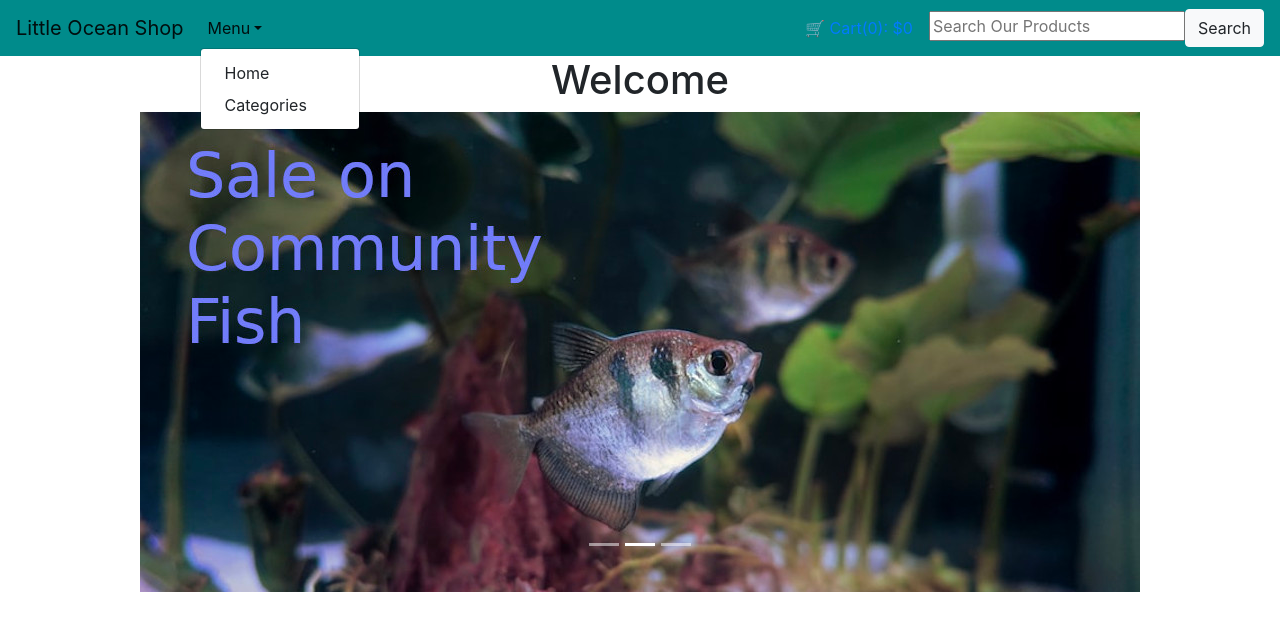
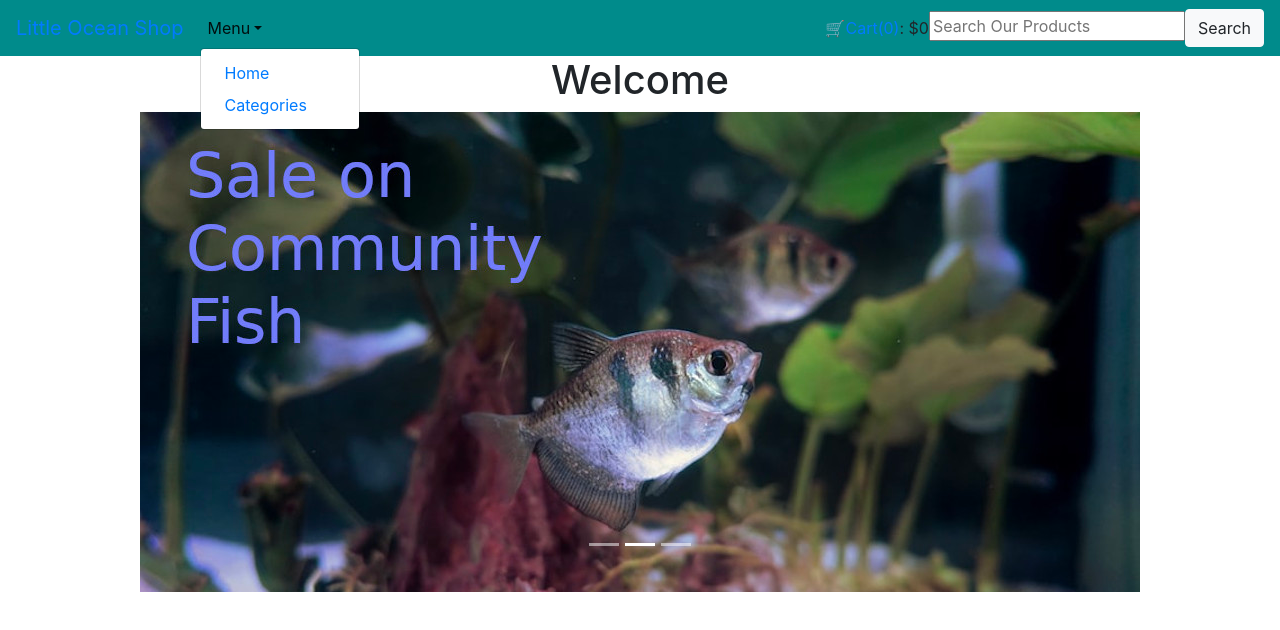
Before and after one commit to jehough/reactproject, a React (Create React App) app in the folder jsfrontend/: page / in a window 1280 px wide. Both pictures are taken after a click on the button "Menu". Shown: the top 630 px of the page. Built offline with nearby package versions, Linux system fonts and the light colour scheme.

Commit message:
fixes navbar problem that caused redux to not work properly

```diff
--- a/jsfrontend/package.json
+++ b/jsfrontend/package.json
@@ -13,6 +13,7 @@
     "react-redux": "^7.1.3",
     "react-scripts": "3.3.0",
     "redux": "^4.0.5",
+    "redux-persist": "^6.0.0",
     "redux-thunk": "^2.3.0"
   },
   "scripts": {
--- a/jsfrontend/src/App.js
+++ b/jsfrontend/src/App.js
@@ -17,6 +17,7 @@ import './bootstrap.css'
 
 function App() {
   return (
+
     <RootComponent />
   );
 }
--- a/jsfrontend/src/index.js
+++ b/jsfrontend/src/index.js
@@ -5,6 +5,7 @@ import App from './App';
 import * as serviceWorker from './serviceWorker';
 import { Provider } from 'react-redux';
 import { createStore, applyMiddleware } from 'redux';
+import {persistStore, persistReducer} from 'redux-persist';
 import thunk from 'redux-thunk'
 import cartReducer from './ducks/cart/reducers.js'
 
--- a/jsfrontend/src/views/containers/item_show.js
+++ b/jsfrontend/src/views/containers/item_show.js
@@ -1,6 +1,7 @@
 import React, {Component} from 'react';
 import DisplayTitle from '../components/title.js'
 import DisplayCard from '../components/display_card.js'
+import {Link} from 'react-router-dom'
 export default class ItemShow extends Component {
   constructor(){
     super()
--- a/jsfrontend/src/views/containers/navbar.js
+++ b/jsfrontend/src/views/containers/navbar.js
@@ -4,22 +4,22 @@ import Nav from 'react-bootstrap/Nav';
 import NavDropdown from 'react-bootstrap/NavDropdown';
 import SearchBar from './search_bar'
 import {connect} from 'react-redux'
-import {withRouter} from 'react-router-dom'
+import {Link, withRouter} from 'react-router-dom'
 
  class Navigation extends Component {
 
   render(){
     return(<Navbar variant="light" expand="lg" sticky="top">
-          <Navbar.Brand href="/">Little Ocean Shop</Navbar.Brand>
+          <Navbar.Brand><Link to="/">Little Ocean Shop</Link></Navbar.Brand>
           <Navbar.Toggle aria-controls="basic-navbar-nav" />
           <Navbar.Collapse id="basic-navbar-nav">
           <Nav className="mr-auto">
             <NavDropdown title="Menu" id="basic-nav-dropdown">
-              <NavDropdown.Item href="/">Home</NavDropdown.Item>
-              <NavDropdown.Item href="/categories">Categories</NavDropdown.Item>
+              <NavDropdown.Item><Link to="/">Home</Link></NavDropdown.Item>
+              <NavDropdown.Item><Link to="/categories">Categories</Link></NavDropdown.Item>
             </NavDropdown>
           </Nav>
-          <Nav.Link href="/cart"> &#128722; Cart({this.props.items.length}): ${this.props.price}</Nav.Link>
+          <Nav> &#128722; <Link to="/cart">Cart({this.props.items.length})</Link>: ${this.props.price}</Nav>
           <SearchBar />
           </Navbar.Collapse>
         </Navbar>
```
Also changed, not shown: 1 other file (tests, documents, lock files or other folders).
